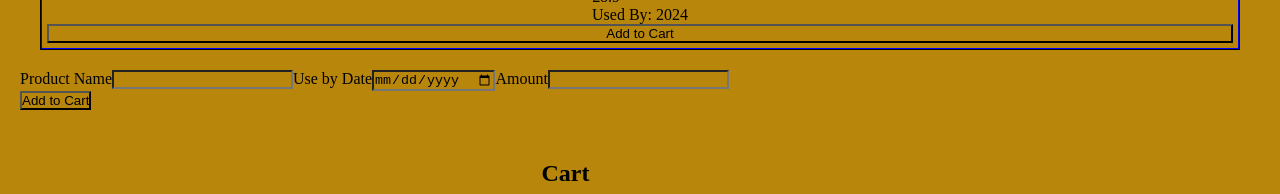
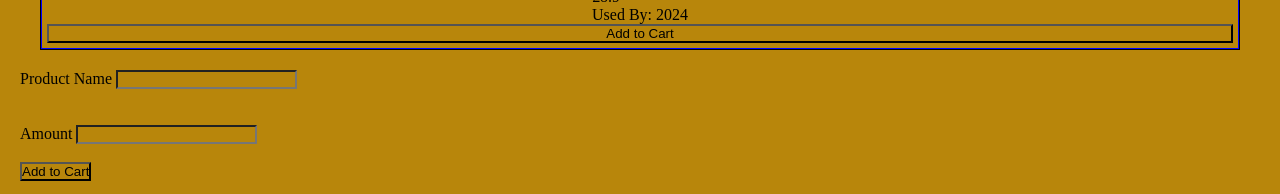
Before and after one commit to elvisonob/Front-End-Shopping-App, a React (Create React App) app: page / in a window 1280 px wide. Shown: the part 328-522 px from the top of the page. Built offline with nearby package versions, Linux system fonts and the light colour scheme.

Commit message:
adding to cart manually

```diff
--- a/src/components/Form.js
+++ b/src/components/Form.js
@@ -1,16 +1,42 @@
-import React from 'react';
+import React, { useState } from 'react';
+import './Form.css';
+
 const Form = () => {
+  const [productName, setProductName] = useState('');
+  const [productAmount, setProductAmount] = useState('');
+  const [errorName, setErrorName] = useState(null);
+  const [errorAmount, setErrorAmount] = useState(null);
+
+  const onProductName = (event) => {
+    setProductName(event.target.value);
+  };
+
+  const onProductAmount = (event) => {
+    setProductAmount(event.target.value);
+  };
+
+  const onSubmitForm = () => {
+    console.log(productName, productAmount);
+  };
+
   return (
-    <div>
+    <div className="form">
       <form>
-        <label htmlFor="name">Product Name</label>
-        <input type="text" id="name" />
-        <label htmlFor="number">Use by Date</label>
-        <input type="date" />
-        <label htmlFor="number">Amount</label>
-        <input type="number" id="number" />
+        <label htmlFor="name">Product Name </label>
+        <input type="text" id="name" onChange={onProductName} />
+        <br />
+        {errorName}
+        <br />
+        <br />
+        {/* <label htmlFor="number">Use by Date</label>
+        <input type="date" /> */}
+        <label htmlFor="number">Amount </label>
+        <input type="number" id="number" onChange={onProductAmount} />
+        <br />
+        {errorAmount}
       </form>
-      <button>Add to Cart</button>
+      <br />
+      <button onClick={onSubmitForm}>Add to Cart </button>
     </div>
   );
 };
```
